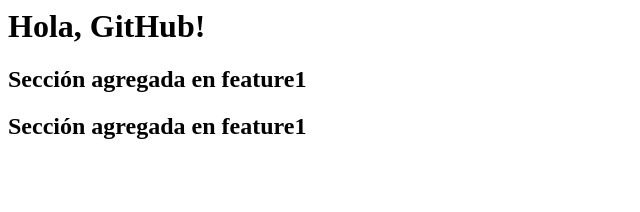
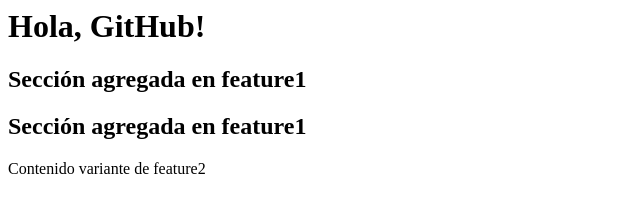
Before and after one commit to johan-pollo/controlversiones, a plain HTML site: page index.html in a window 1280 px wide. Shown: the whole page, without its empty margins (0-640 px from the left). Drawn offline with Linux system fonts and the light colour scheme.

Commit message:
Cambios en feature2

```diff
--- a/index.html
+++ b/index.html
@@ -1,3 +1,4 @@
 <h1>Hola, GitHub!</h1>
 <h2>Sección agregada en feature1</h2>
 <h2>Sección agregada en feature1</h2>
+<p>Contenido variante de feature2</p>
```
